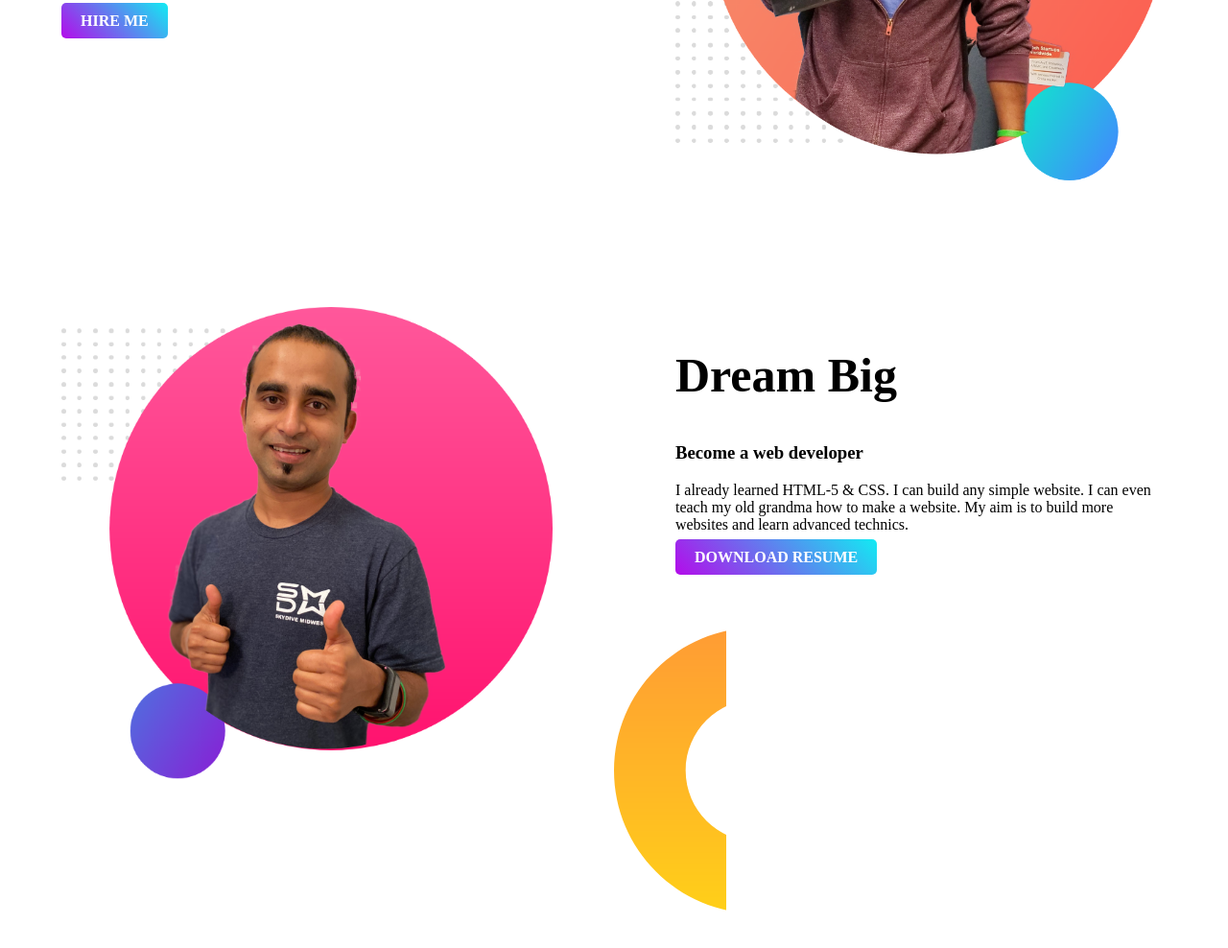
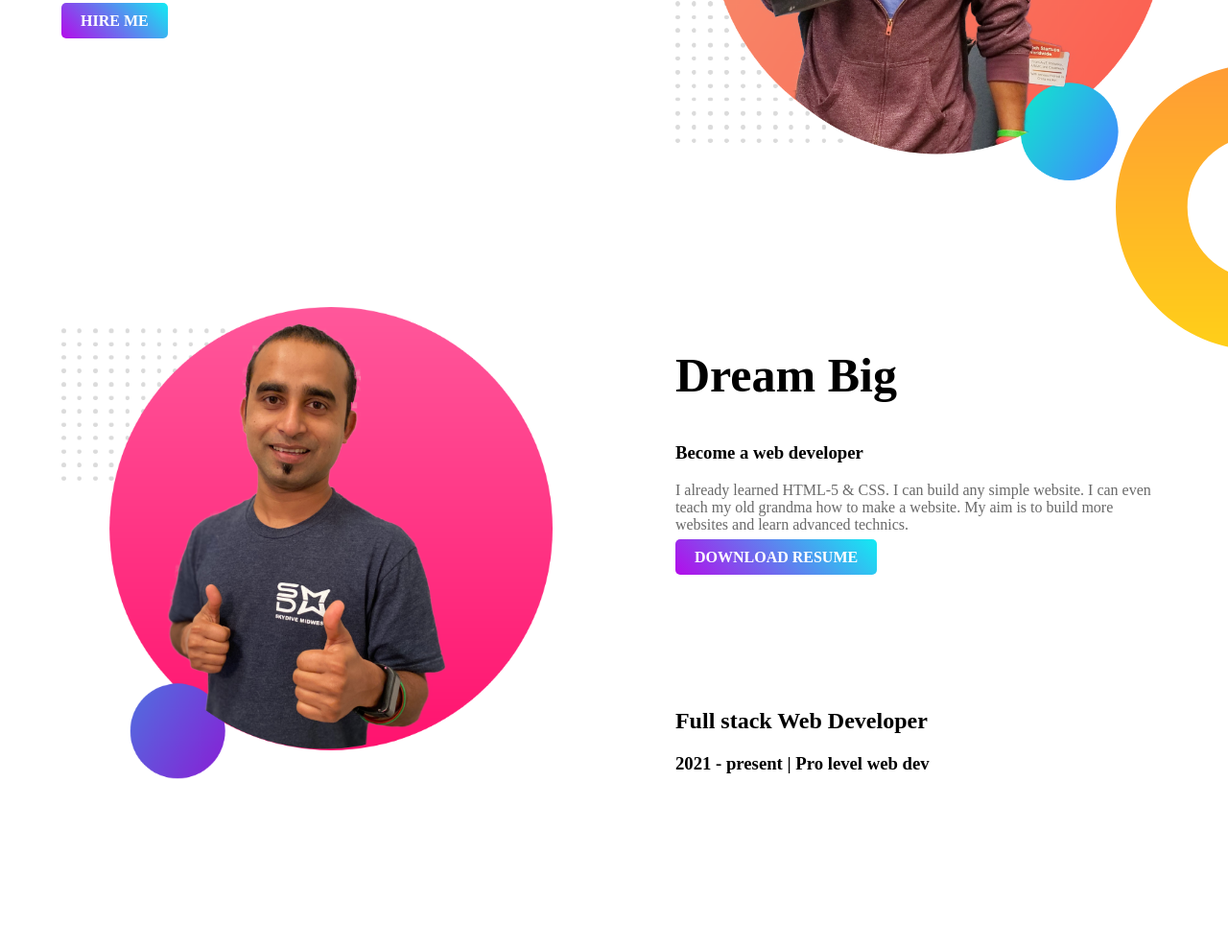
Before and after one commit to Parzival-3-Art/My-Portfolio, a plain HTML site: page index.html in a window 1280 px wide. Shown: the part 384-1372 px from the top of the page at 96% size. Before the commit the page ends 1340 px from the top, so only its background shows below. Drawn offline with Linux system fonts and the light colour scheme; a web font is replaced by a local one.

Commit message:
Sarted 3rd part

```diff
--- a/index.html
+++ b/index.html
@@ -23,7 +23,7 @@
             <img src="images/jhankar.png" alt="This Anan's picture">
         </div>
     </section>
-    <section  class="dream-section">
+    <section  class="dream-area">
         <div class="half-width">
             <img src="images/jhankar2.png" alt="">
         </div>
@@ -31,10 +31,17 @@
             <h1>Dream Big</h1>
             <h3>Become a web developer</h3>
             <p>I already learned HTML-5 & CSS. I can build any simple website. I can even teach my old grandma how to make a website. My aim is to build more websites and learn advanced technics.</p>
-            <a class="link-button" href="https://www.facebook.com/ishtiakahmad.anan" target="_blank">DOWNLOAD RESUME</a>
+            <a class="link-button" href="https://www.linkedin.com/feed/?trk=onboarding-landing" target="_blank">DOWNLOAD RESUME</a>
         </div>
-        <div class="half-circle">
-            <img src="images/dream-bg.png" alt="">
+    </section>
+    <section class="experience-area">
+        <div class="half-width">
+            <h2>Full stack Web Developer</h2>
+            <h3>2021 - present | Pro level web dev</h3>
+
+        </div>
+        <div class="half-width">
+
         </div>
     </section>
 </body>
--- a/style.css
+++ b/style.css
@@ -30,6 +30,12 @@ h1{
     border-radius: 5px;
     font-weight: 700;
 }
-.half-circle{
-    height: auto;
+p{
+    color: dimgray;
 }
+.dream-area{
+    background-image: url("images/dream-bg.png");
+    background-repeat: no-repeat;
+    height: 400px;
+    background-position: right;
+}
```
